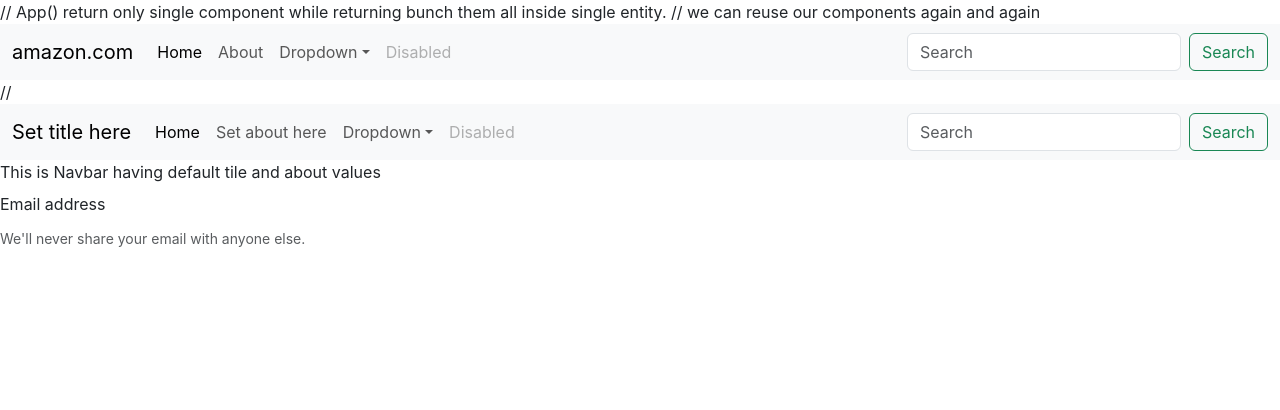
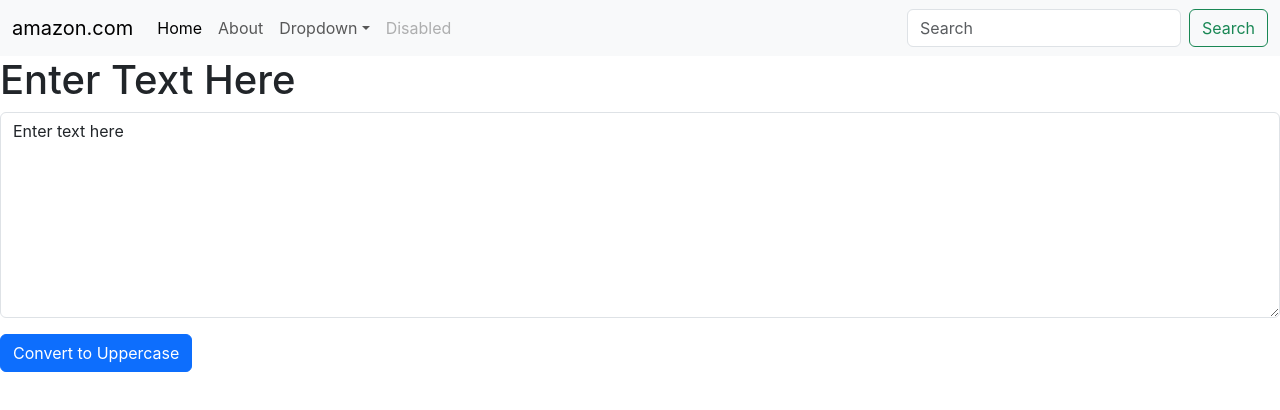
Before and after one commit to Kaushal185/Reactjs, a React (Create React App) app: page / in a window 1280 px wide. Shown: the top 410 px of the page. Built offline with nearby package versions, Linux system fonts and the light colour scheme.

Commit message:
basics of hooks and events

```diff
--- a/src/App.js
+++ b/src/App.js
@@ -7,12 +7,12 @@
     //props are used for reuse components with variable values.
     // example here component Navbar is used with title name amazon.com
     <>
-    // App() return only single component while returning bunch them all inside single entity.
-    // we can reuse our components again and again
+     {/* App() return only single component while returning bunch them all inside single entity.
+    we can reuse our components again and again */}
     <Navbar title = "amazon.com" about = "About"/>
 
-    // <Navbar/> This is Navbar having default tile and about values
-    <TextForm/>
+    {/* // <Navbar/> This is Navbar having default tile and about values */}
+    <TextForm heading = "Enter Text Here"/>
     </>
   );
 }
--- a/src/components/TextForm.js
+++ b/src/components/TextForm.js
@@ -1,11 +1,26 @@
-import React from 'react'
-
+import React, { useState } from 'react'
 export default function TextForm(props) {
+  const handleUpClick = ()=>{
+    console.log("Uppercase was clicked");
+  }
+  const handleOnChange = (event)=>{
+    //In this method we used event handling mechanism
+    // for each text written in textarea the event is triggered and it perform action inside this function.
+    // the event used here is onChange
+    console.log("handle on change called");
+    setText(event.target.value);
+    console.log(text);
+  }
+  const[text,setText] = useState('Enter text here');
+  // text = 'new Text'; wrong way to change text
+  // setText('new Text'); correct way
   return (
-    <div class="mb-3">
-        <h1>{props.heading}</h1>
-        <label for="exampleInputEmail1" className="form-label">Email address</label>
-        <div id="emailHelp" className="form-text">We'll never share your email with anyone else.</div>
+   <div>
+     <h1>{props.heading}</h1>
+    <div className ="mb-3">
+      <textarea className = "form-control" id = "myBox" onChange={handleOnChange} value={text} rows = "8"></textarea>
+    </div>
+    <button className = "btn btn-primary" onClick={handleUpClick}>Convert to Uppercase</button>
     </div>
   )
 }
```
